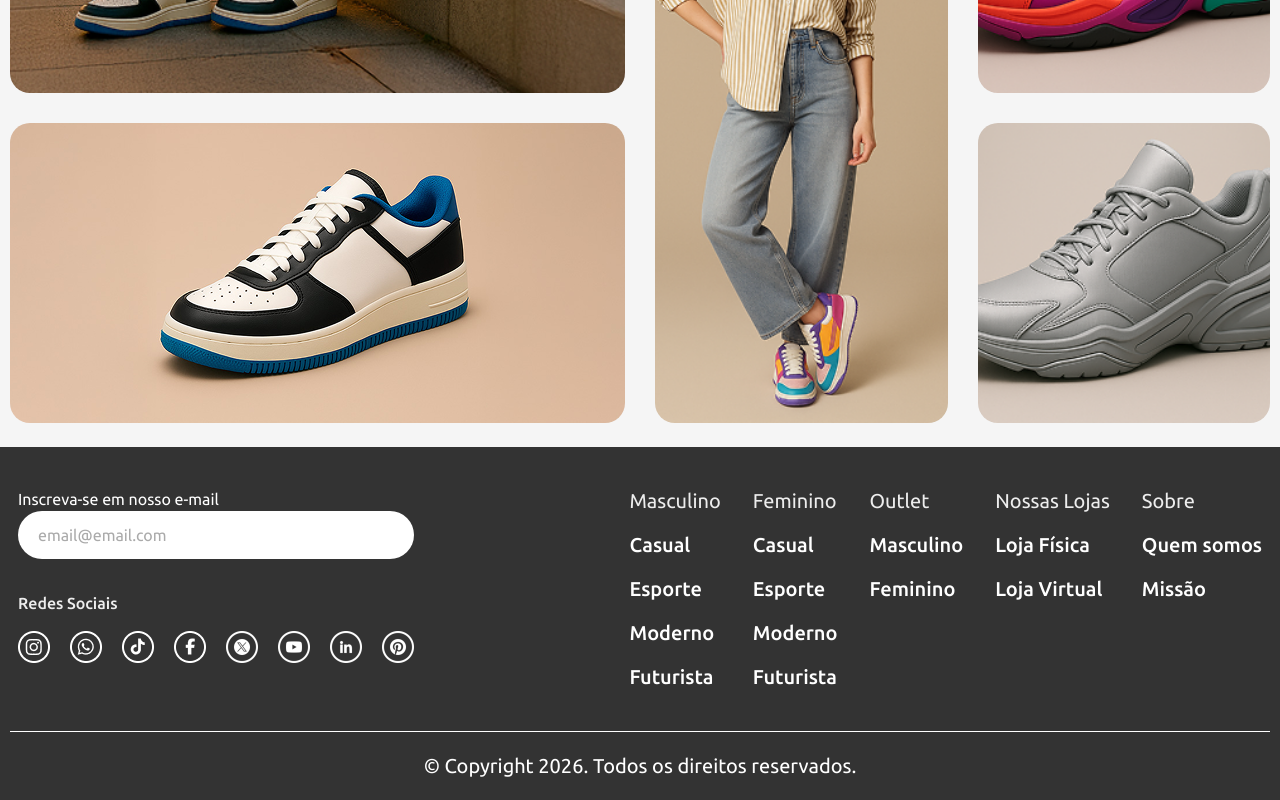
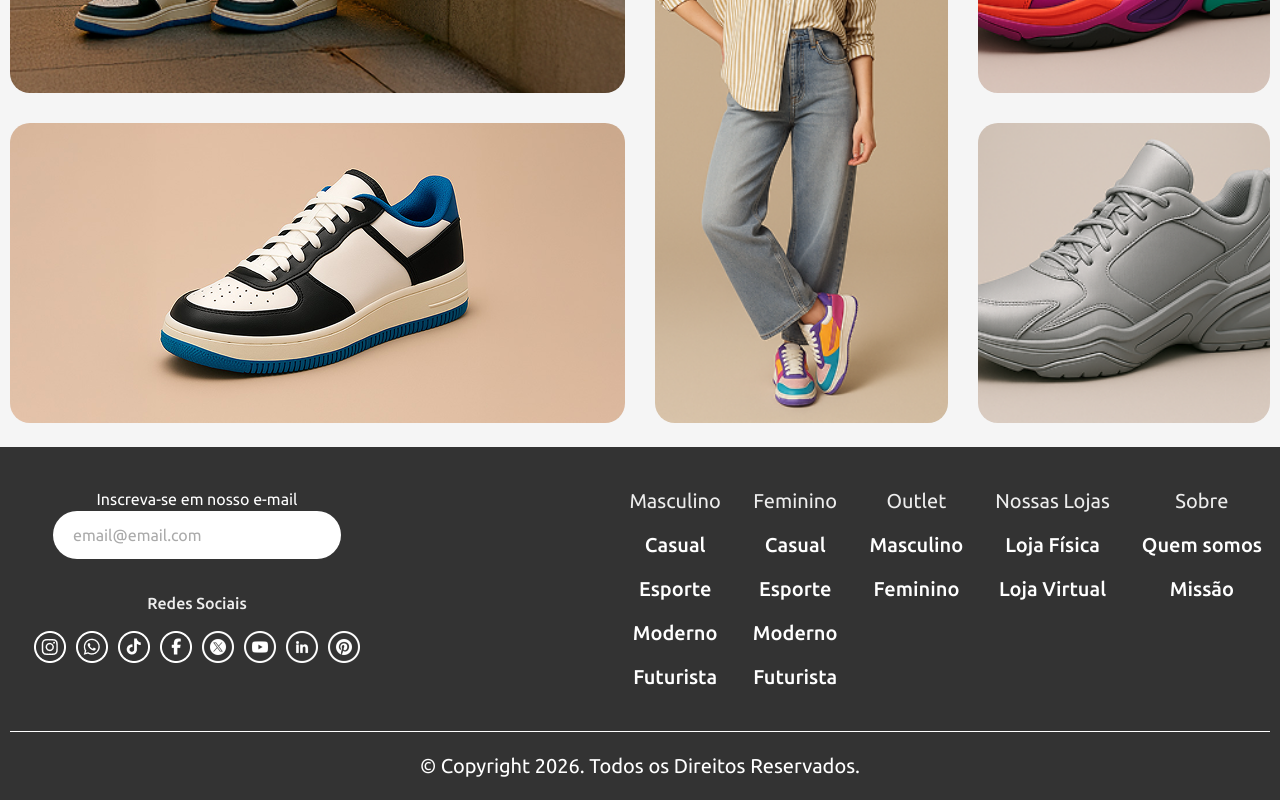
Before and after one commit to Marcus-V-Couto/projeto-syntax-wear-app, a React (Vite) app: page / in a window 1280 px wide. Shown: the part 1641-2441 px from the top of the page. Built offline with nearby package versions, Linux system fonts and the light colour scheme.

Commit message:
feat: adicionada página de sobre

```diff
--- a/src/components/Copyright/index.tsx
+++ b/src/components/Copyright/index.tsx
@@ -2,8 +2,8 @@ export const Copyright = () => {
   return (
     <div className="border-t border-white py-5">
       <p className="text-center text-xl">
-        &copy; Copyright {new Date().getFullYear()}. Todos os direitos
-        reservados.
+        &copy; Copyright {new Date().getFullYear()}. Todos os Direitos
+        Reservados.
       </p>
     </div>
   );
--- a/src/components/Footer/index.tsx
+++ b/src/components/Footer/index.tsx
@@ -8,7 +8,7 @@ export const Footer = () => {
     <footer className="bg-footer-bg">
       <div className="container">
         <div className="flex flex-col lg:flex-row justify-between py-10 px-2 gap-2">
-          <div className="flex flex-col gap-8 min-w-[344px]">
+          <div className="flex flex-col gap-8 px-4 min-w-[344px]">
             <SubscriptionForm />
             <SocialMediaLinks />
           </div>
--- a/src/components/Hero/index.tsx
+++ b/src/components/Hero/index.tsx
@@ -1,4 +1,5 @@
 import Banner from "@/assets/img/banner.jpg";
+import { Link } from "@tanstack/react-router";
 import { Button } from "../Button";
 import { Overlay } from "../Overlay";
 
@@ -17,7 +18,9 @@ export const Hero = () => {
           subtitle="Transforme qualquer passo em presença"
           className="bottom-0 px-6 md:px-24 pb-24 flex justify-end md:items-end"
         >
-          <Button variant="secondary">Ver modelos</Button>
+          <Button variant="secondary">
+            <Link to="/products">Ver Modelos</Link>
+          </Button>
           <Button>Comprar</Button>
         </Overlay>
       </section>
--- a/src/components/MenuItems/index.tsx
+++ b/src/components/MenuItems/index.tsx
@@ -28,11 +28,11 @@ const menus = [
 
 export const MenuItems = () => {
   return (
-    <div>
-      <div className="flex flex-col sm:flex-row gap-8">
+    <div className="flex justify-center">
+      <div className="flex flex-col sm:flex-row gap-8 items-center lg:items-start lg:justify-start">
         {menus.map((menu) => (
           <nav key={menu.id}>
-            <ul className="flex flex-col gap-4">
+            <ul className="flex flex-col gap-4 items-center">
               <li>
                 <p className="font-normal text-surface-alt text-xl">
                   {menu.title}
--- a/src/components/SocialMediaLinks/index.tsx
+++ b/src/components/SocialMediaLinks/index.tsx
@@ -84,9 +84,9 @@ const socialMedias = [
 
 export const SocialMediaLinks = () => {
   return (
-    <div>
+    <div className="flex flex-col items-center">
       <p className="mb-4 text-x1 font-medium text-surface-alt">Redes Sociais</p>
-      <ul className="flex gap-5">
+      <ul className="flex gap-2.5">
         {socialMedias.map((socialMedia) => (
           <li key={socialMedia.id}>
             <a
--- a/src/components/SubscriptionForm/index.tsx
+++ b/src/components/SubscriptionForm/index.tsx
@@ -1,6 +1,6 @@
 export const SubscriptionForm = () => {
   return (
-    <form action="" className="flex flex-col">
+    <form action="" className="flex flex-col items-center">
       <label htmlFor="newsletter">Inscreva-se em nosso e-mail</label>
       <input
         type="email"
--- a/src/components/header/index.tsx
+++ b/src/components/header/index.tsx
@@ -31,7 +31,7 @@ export const Header = () => {
                 <Link to="/our-stores">Nossas Lojas</Link>
               </li>
               <li className="hidden md:block">
-                <a href="#">Sobre</a>
+                <Link to="/about">Sobre</Link>
               </li>
               <li>
                 <Link to="/sign-in">
--- /dev/null
+++ b/src/pages/_app/about/index.tsx
@@ -0,0 +1,27 @@
+import { createFileRoute } from "@tanstack/react-router";
+import { Link } from "@tanstack/react-router";
+import bannerAbout from "@/assets/img/about.jpg";
+
+export const Route = createFileRoute("/_app/about/")({
+  component: RouteComponent,
+});
+
+function RouteComponent() {
+  return (
+    <section className="flex flex-col md:flex-row items-center md:h-screen">
+      <div className="h-100 md:h-full md:w-1/2">
+        <img src={bannerAbout} alt="Homem sentado com tênis da marca"  className="size-full object-cover"/>
+      </div>
+      <div className="text-black px-8 py-16 lg:px-20 md:w-1/2 h-full flex flex-col justify-center">
+        <h2 className="text-5xl lg:text-6xl font-medium text-[#333333] mb-8">Sobre nós</h2>
+        <p className="text-[#666666] text-lg leading-relaxed mb-5">
+          Somos apaixonados por calçados que unem estilo, conforto e
+          durabilidade. Nossa missão? Fazer você se sentir bem a cada passo,
+          oferecendo uma experiência de compra incrível e uma seleção de tênis,
+          botas e sapatos para todas as ocasiões.
+        </p>
+        <Link to="/our-stores" className="self-start inline-block text-xs font-bold text-[#333333] uppercase border-b-2 tracking-[2.5px] hover:text-accent transition-colors duration-500">Saiba mais sobre nossas lojas</Link>
+      </div>
+    </section>
+  );
+}
--- a/src/router-tree-gen.ts
+++ b/src/router-tree-gen.ts
@@ -16,6 +16,7 @@ import { Route as AuthSignUpRouteImport } from './pages/_auth/sign-up'
 import { Route as AuthSignInRouteImport } from './pages/_auth/sign-in'
 import { Route as AppProductsIndexRouteImport } from './pages/_app/products/index'
 import { Route as AppOurStoresIndexRouteImport } from './pages/_app/our-stores/index'
+import { Route as AppAboutIndexRouteImport } from './pages/_app/about/index'
 import { Route as AppProductsProductIdRouteImport } from './pages/_app/products/$productId'
 
 const AuthLayoutRoute = AuthLayoutRouteImport.update({
@@ -51,6 +52,11 @@ const AppOurStoresIndexRoute = AppOurStoresIndexRouteImport.update({
   path: '/our-stores/',
   getParentRoute: () => AppLayoutRoute,
 } as any)
+const AppAboutIndexRoute = AppAboutIndexRouteImport.update({
+  id: '/about/',
+  path: '/about/',
+  getParentRoute: () => AppLayoutRoute,
+} as any)
 const AppProductsProductIdRoute = AppProductsProductIdRouteImport.update({
   id: '/products/$productId',
   path: '/products/$productId',
@@ -62,6 +68,7 @@ export interface FileRoutesByFullPath {
   '/sign-in': typeof AuthSignInRoute
   '/sign-up': typeof AuthSignUpRoute
   '/products/$productId': typeof AppProductsProductIdRoute
+  '/about/': typeof AppAboutIndexRoute
   '/our-stores/': typeof AppOurStoresIndexRoute
   '/products/': typeof AppProductsIndexRoute
 }
@@ -70,6 +77,7 @@ export interface FileRoutesByTo {
   '/sign-in': typeof AuthSignInRoute
   '/sign-up': typeof AuthSignUpRoute
   '/products/$productId': typeof AppProductsProductIdRoute
+  '/about': typeof AppAboutIndexRoute
   '/our-stores': typeof AppOurStoresIndexRoute
   '/products': typeof AppProductsIndexRoute
 }
@@ -81,6 +89,7 @@ export interface FileRoutesById {
   '/_auth/sign-up': typeof AuthSignUpRoute
   '/_app/': typeof AppIndexRoute
   '/_app/products/$productId': typeof AppProductsProductIdRoute
+  '/_app/about/': typeof AppAboutIndexRoute
   '/_app/our-stores/': typeof AppOurStoresIndexRoute
   '/_app/products/': typeof AppProductsIndexRoute
 }
@@ -91,6 +100,7 @@ export interface FileRouteTypes {
     | '/sign-in'
     | '/sign-up'
     | '/products/$productId'
+    | '/about/'
     | '/our-stores/'
     | '/products/'
   fileRoutesByTo: FileRoutesByTo
@@ -99,6 +109,7 @@ export interface FileRouteTypes {
     | '/sign-in'
     | '/sign-up'
     | '/products/$productId'
+    | '/about'
     | '/our-stores'
     | '/products'
   id:
@@ -109,6 +120,7 @@ export interface FileRouteTypes {
     | '/_auth/sign-up'
     | '/_app/'
     | '/_app/products/$productId'
+    | '/_app/about/'
     | '/_app/our-stores/'
     | '/_app/products/'
   fileRoutesById: FileRoutesById
@@ -169,6 +181,13 @@ declare module '@tanstack/react-router' {
       preLoaderRoute: typeof AppOurStoresIndexRouteImport
       parentRoute: typeof AppLayoutRoute
     }
+    '/_app/about/': {
+      id: '/_app/about/'
+      path: '/about'
+      fullPath: '/about/'
+      preLoaderRoute: typeof AppAboutIndexRouteImport
+      parentRoute: typeof AppLayoutRoute
+    }
     '/_app/products/$productId': {
       id: '/_app/products/$productId'
       path: '/products/$productId'
@@ -182,6 +201,7 @@ declare module '@tanstack/react-router' {
 interface AppLayoutRouteChildren {
   AppIndexRoute: typeof AppIndexRoute
   AppProductsProductIdRoute: typeof AppProductsProductIdRoute
+  AppAboutIndexRoute: typeof AppAboutIndexRoute
   AppOurStoresIndexRoute: typeof AppOurStoresIndexRoute
   AppProductsIndexRoute: typeof AppProductsIndexRoute
 }
@@ -189,6 +209,7 @@ interface AppLayoutRouteChildren {
 const AppLayoutRouteChildren: AppLayoutRouteChildren = {
   AppIndexRoute: AppIndexRoute,
   AppProductsProductIdRoute: AppProductsProductIdRoute,
+  AppAboutIndexRoute: AppAboutIndexRoute,
   AppOurStoresIndexRoute: AppOurStoresIndexRoute,
   AppProductsIndexRoute: AppProductsIndexRoute,
 }
```
Also changed, not shown: src/assets/img/about.jpg (added).
